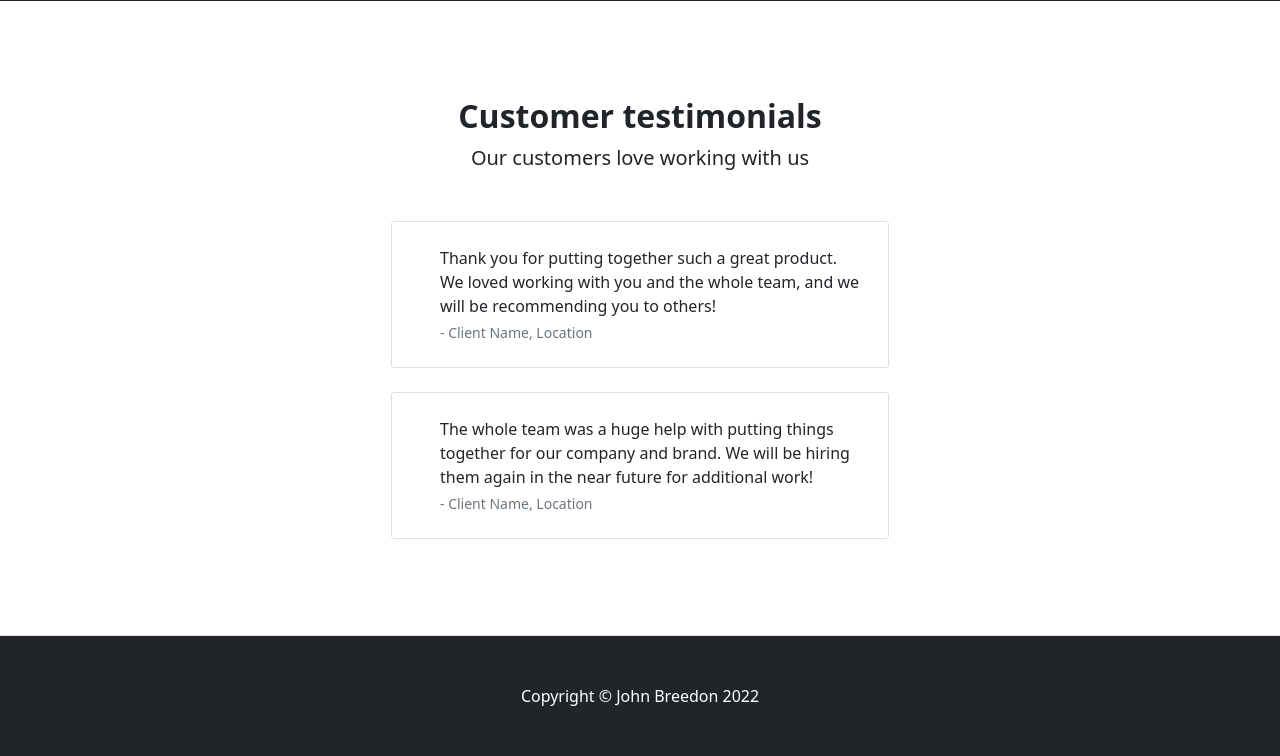
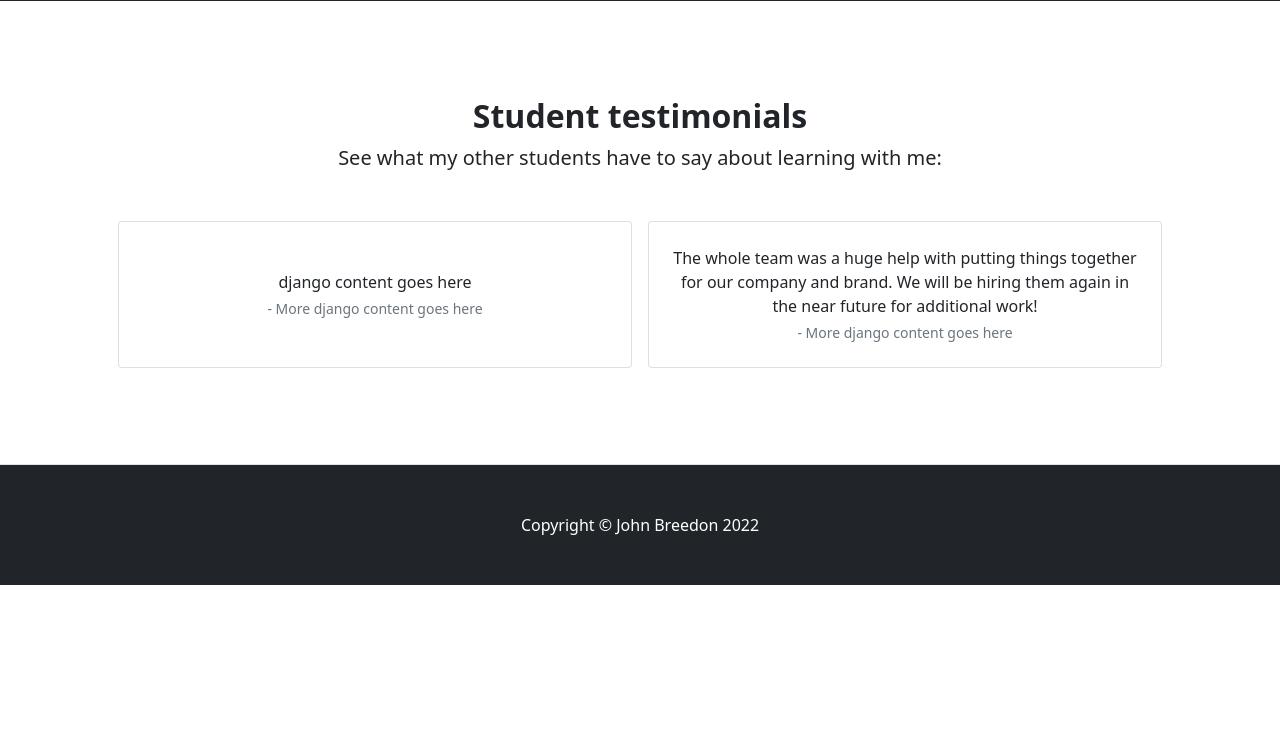
Before and after one commit to adamhatton/john-breedon-bass-tuition-pp4, a Django app: page /about/ in a window 1280 px wide. Shown: the part 562-1318 px from the top of the page. After the commit the page ends 1147 px from the top, so only its background shows below. Run offline with Django 3.2, Linux system fonts and the light colour scheme.

Commit message:
Add html for testimonials to about.html

```diff
--- a/home/views.py
+++ b/home/views.py
@@ -72,12 +72,8 @@ def about_page(request):
     View for loading the about page
     '''
 
-    stringy = "Testing time"
-
     return render(
         request,
         'about.html',
-        {
-            'stringy': stringy,
-        },
+        {},
     )
--- a/static/css/style.css
+++ b/static/css/style.css
@@ -9,7 +9,6 @@ html {
 
 #msg {
     position: fixed;
-    font-weight: bold;
     top: 112px;
     right: 50%;
     transform: translate(50%);
--- a/templates/about.html
+++ b/templates/about.html
@@ -30,39 +30,27 @@
 <section class="py-5 border-bottom">
     <div class="container px-5 my-5 px-5">
         <div class="text-center mb-5">
-            <h2 class="fw-bolder">Customer testimonials</h2>
-            <p class="lead mb-0">Our customers love working with us</p>
+            <h2 class="fw-bolder">Student testimonials</h2>
+            <p class="lead mb-0">See what my other students have to say about learning with me:</p>
         </div>
-        <div class="row gx-5 justify-content-center">
-            <div class="col-lg-6">
+        <div class="row row-cols-1 row-cols-md-2 gx-3 gy-3 justify-content-center">
             <!-- Testimonial 1-->
-                <div class="card mb-4">
-                    <div class="card-body p-4">
-                        <div class="d-flex">
-                            <div class="flex-shrink-0"><i class="bi bi-chat-right-quote-fill text-primary fs-1"></i>
-                            </div>
-                            <div class="ms-4">
-                                <p class="mb-1">Thank you for putting together such a great product. We loved
-                                    working with you and the whole team, and we will be recommending you to others!
-                                </p>
-                                <div class="small text-muted">- Client Name, Location</div>
-                            </div>
+            <div class="col">
+                <div class="card h-100 flex-row align-items-center">
+                    <div class="card-body p-4 text-center">
+                            <p class="mb-1">django content goes here</p>
+                            <div class="small text-muted">- More django content goes here</div>
                     </div>
                 </div>
             </div>
             <!-- Testimonial 2-->
-                <div class="card">
-                    <div class="card-body p-4">
-                        <div class="d-flex">
-                            <div class="flex-shrink-0"><i class="bi bi-chat-right-quote-fill text-primary fs-1"></i>
-                            </div>
-                            <div class="ms-4">
+            <div class="col">
+                <div class="card h-100 flex-row align-items-center">
+                    <div class="card-body p-4 text-center">
                             <p class="mb-1">The whole team was a huge help with putting things together for our
                                 company and brand. We will be hiring them again in the near future for
                                 additional work!</p>
-                                <div class="small text-muted">- Client Name, Location</div>
-                            </div>
-                        </div>
+                            <div class="small text-muted">- More django content goes here</div>
                     </div>
                 </div>
             </div>
```
Lines whose indentation alone changed are shown as unchanged.
